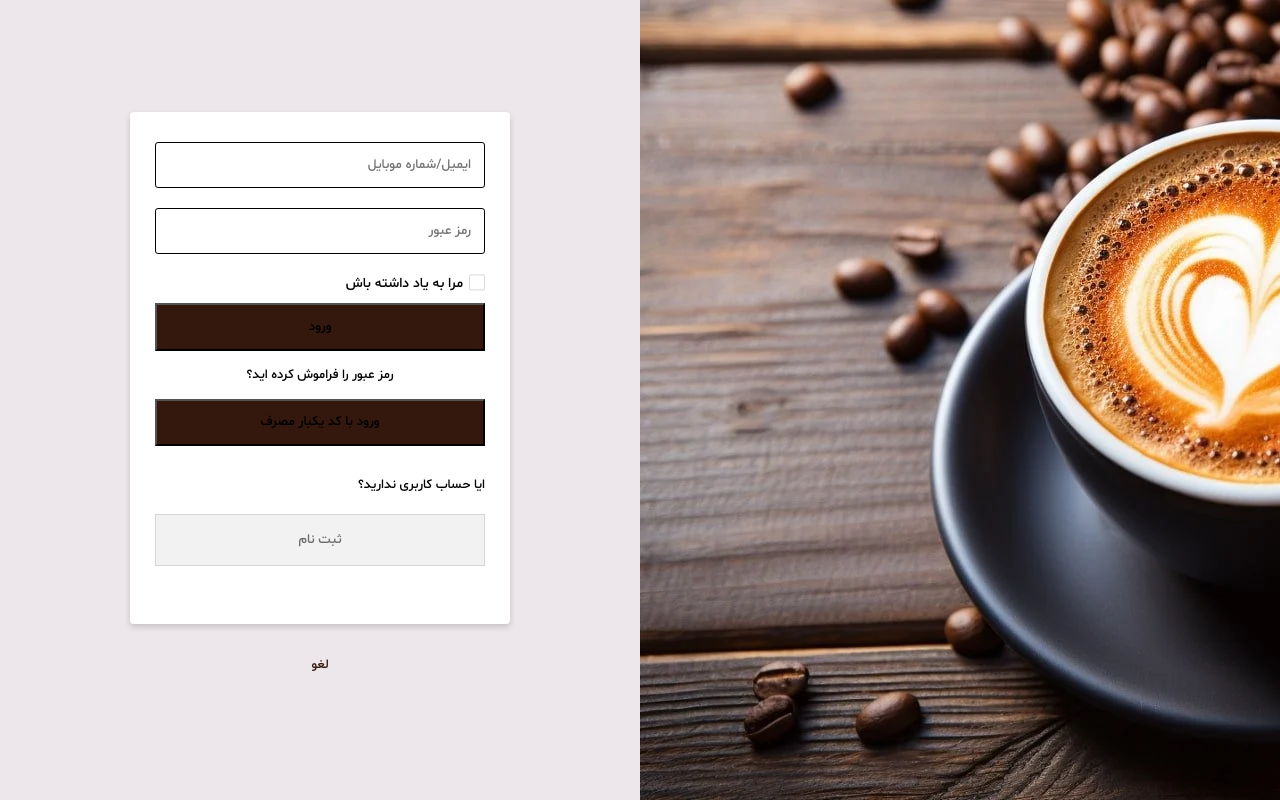
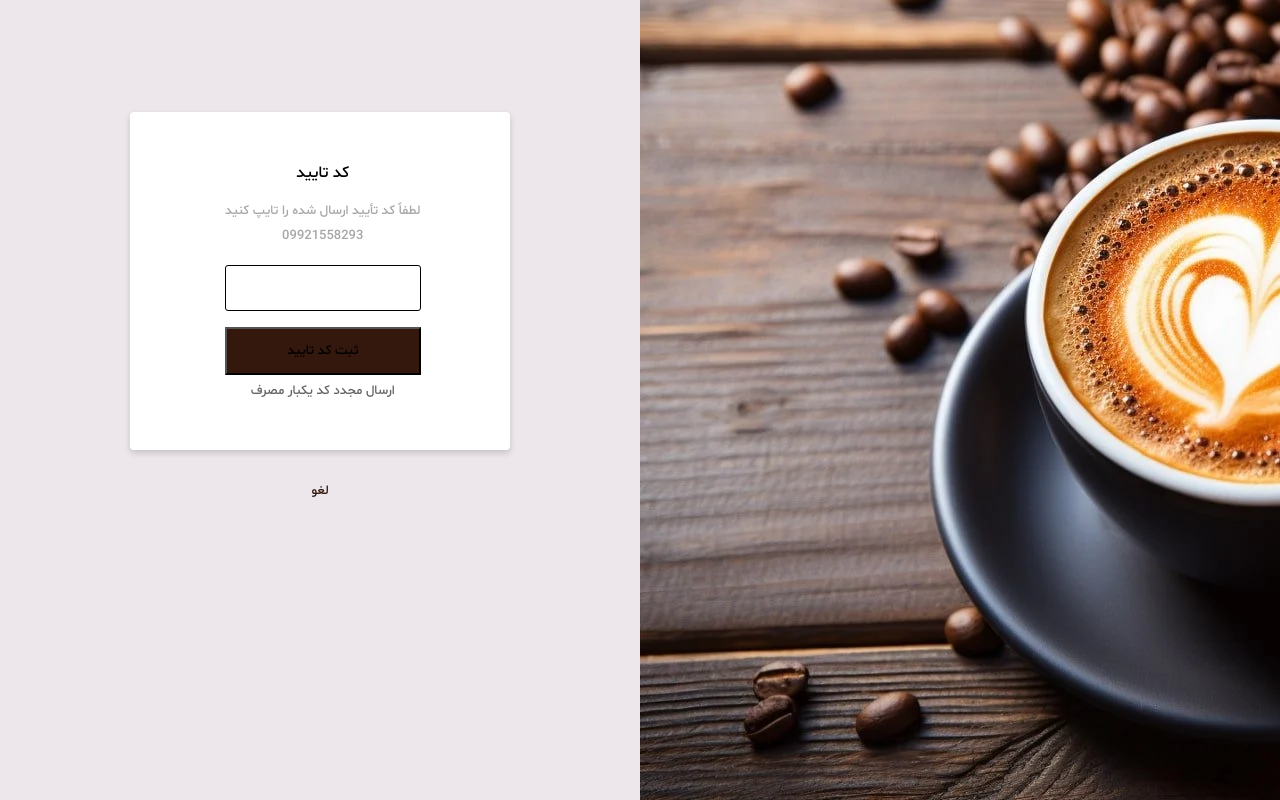
Before and after one commit to afraz-saeed1986/Coffee-Shop, a Next.js app: page /login-register in a window 1280 px wide. Both pictures are taken after a click on the button "ورود با کد یکبار مصرف". Built offline with nearby package versions, Linux system fonts and the light colour scheme.

Commit message:
Developed login-register page and components

```diff
--- a/src/components/templates/login-register/Login.js
+++ b/src/components/templates/login-register/Login.js
@@ -1,8 +1,16 @@
-import React from "react";
+import React, { useState } from "react";
 import styles from "./Login.module.css";
 import Link from "next/link";
-const Login = () => {
+import Sms from "./Sms";
+const Login = ({showRegisterForm}) => {
+
+  const [isLoginWithOtp,setIsLoginWithOtp] = useState(false);
+
+  const hideOtpForm = () => setIsLoginWithOtp(false)
+
   return (
+    <>
+      {!isLoginWithOtp ? (
         <>
             <div className={styles.form}>
               <input
@@ -23,15 +31,15 @@ const Login = () => {
               <Link href={"/forget-password"} className={styles.forgot_pass}>
                 رمز عبور را فراموش کرده اید؟
               </Link>
-        <button className={styles.btn}>ورود با کد یکبار مصرف</button>
+              <button onClick={() => setIsLoginWithOtp(true)} className={styles.btn}>ورود با کد یکبار مصرف</button>
               <span>ایا حساب کاربری ندارید؟</span>
-        <button className={styles.btn_light}>ثبت نام</button>
+              <button onClick={showRegisterForm} className={styles.btn_light}>ثبت نام</button>
             </div>
             <Link href={"/"} className={styles.redirect_to_home}>
               لغو
             </Link>
-
-      {/* <Sms /> */}
+        </>
+      ): (<Sms hideOtpForm={hideOtpForm} />)}
     </>
   );
 };
--- a/src/components/templates/login-register/Register.js
+++ b/src/components/templates/login-register/Register.js
@@ -1,9 +1,20 @@
+import { useState } from "react";
 import styles from "./Register.module.css";
+import Sms from "./Sms";
 
-const Register = () => {
+const Register = ({showloginForm}) => {
+
+  const [isRegisterWithPass, setIsRegisterWithPass] = useState(false);
+  const [isRegisterWithOtp, setIsRegisterWithOtp] = useState(false);
+
+  const hideOtpForm = () => setIsRegisterWithOtp(false);
+
   return (
     <>
-      <div className={styles.form}>
+    {
+      !isRegisterWithOtp ? (
+          <>
+                          <div className={styles.form}>
         <input className={styles.input} type="text" placeholder="نام" />
         <input
           className={styles.input}
@@ -15,24 +26,29 @@ const Register = () => {
           type="email"
           placeholder="ایمیل (دلخواه)"
         />
-        {registerWithPass && (
-          <input
+
+        {
+          isRegisterWithPass &&
+              <input
             className={styles.input}
             type="password"
             placeholder="رمز عبور"
           />
-        )}
-        <p style={{ marginTop: "1rem" }} className={styles.btn}>
+        }
+
+
+        <p onClick={() => setIsRegisterWithOtp(true)} style={{ marginTop: "1rem" }} className={styles.btn}>
           ثبت نام با کد تایید
         </p>
-        <button style={{ marginTop: ".7rem" }} className={styles.btn}>
+        <button onClick={() => setIsRegisterWithPass(true)} style={{ marginTop: ".7rem" }} className={styles.btn}>
           ثبت نام با رمزعبور
         </button>
-        <p className={styles.back_to_login}>برگشت به ورود</p>
+        <p onClick={showloginForm} className={styles.back_to_login}>برگشت به ورود</p>
       </div>
       <p className={styles.redirect_to_home}>لغو</p>
-
-      {/* <Sms /> */}
+          </>
+      ) : (<Sms hideOtpForm={hideOtpForm} />)
+    }
     </>
   );
 };
--- a/src/components/templates/login-register/Sms.js
+++ b/src/components/templates/login-register/Sms.js
@@ -1,6 +1,6 @@
 import styles from "./Sms.module.css";
 
-const Sms = () => {
+const Sms = ({hideOtpForm}) => {
   return (
     <>
       <div className={styles.form}>
@@ -15,7 +15,7 @@ const Sms = () => {
         </button>
         <p className={styles.send_again_code}>ارسال مجدد کد یکبار مصرف</p>
       </div>
-      <p className={styles.redirect_to_home}>لغو</p>
+      <p onClick={hideOtpForm} className={styles.redirect_to_home}>لغو</p>
     </>
   );
 };
```
Lines whose indentation alone changed are shown as unchanged.
